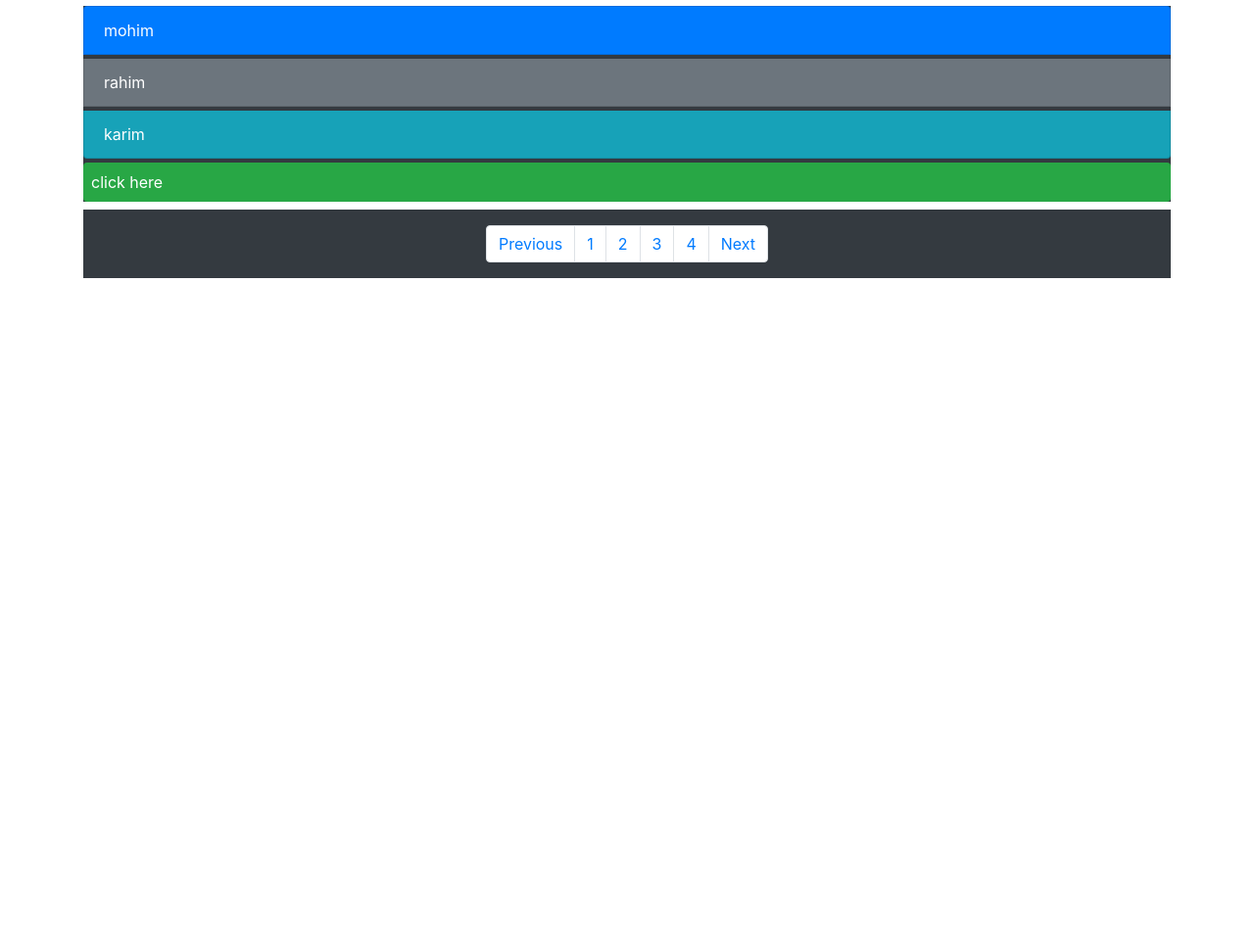
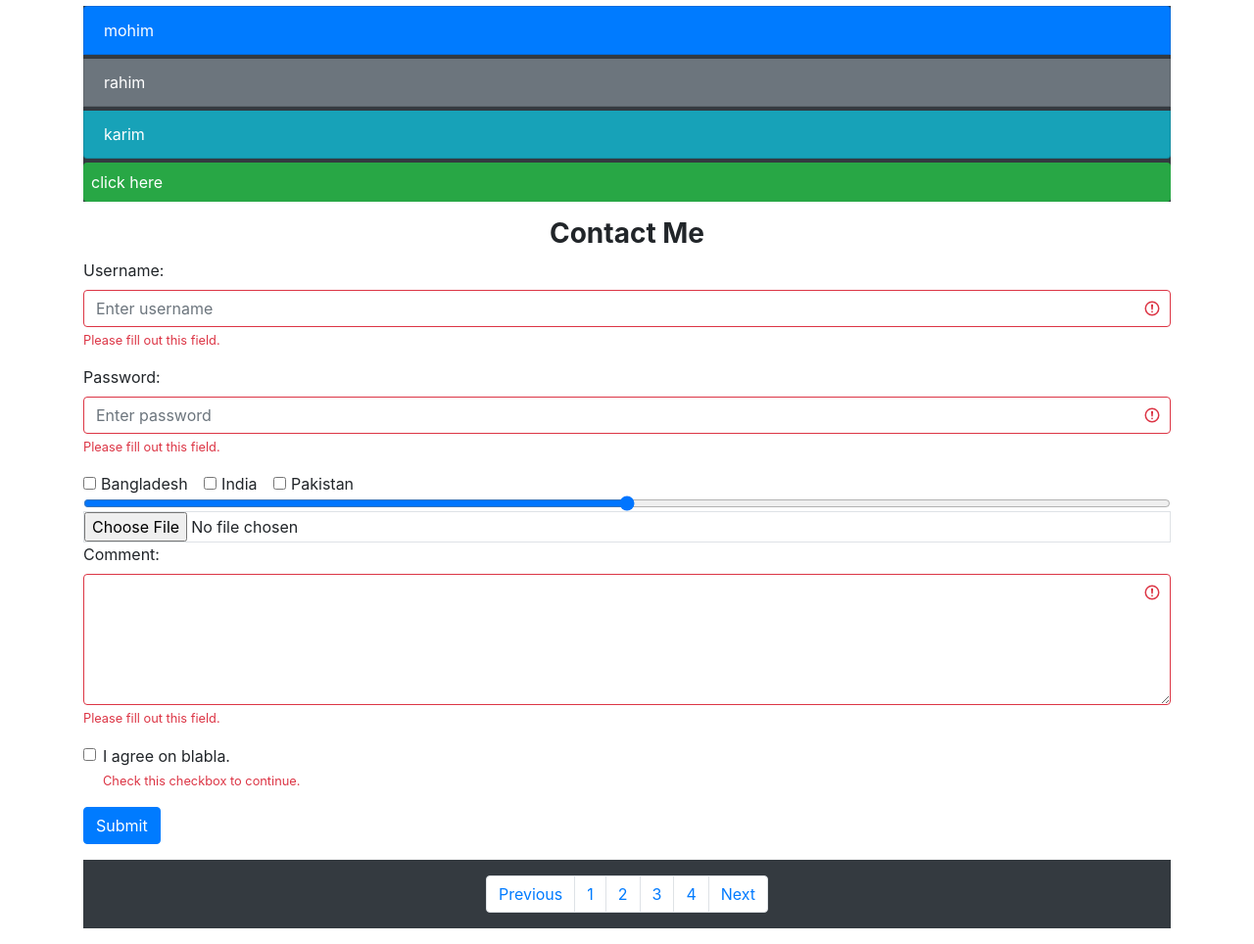
Before and after one commit to mohim-uddin/Bootstrap4-project, a plain HTML site: page index.html in a window 1280 px wide. Shown: the part 2258-3222 px from the top of the page at 98% size. Before the commit the page ends 2558 px from the top, so only its background shows below. Drawn offline with nearby package versions, Linux system fonts and the light colour scheme; files whose address does not match are found by name.

Commit message:
forms input

```diff
--- a/index.html
+++ b/index.html
@@ -266,6 +266,58 @@
 				<a href="#" class="list-group list-group-item-action bg-success text-white p-2 mt-1">click here</a>
 			</div>
 			<!-- End student list section -->
+			<!-- Start contact section -->
+			<div class="contact-section mt-3 mb-3">
+				<div class="title">
+					<h3 class="text-center font-weight-bold">Contact Me</h3>
+				</div>
+				 <form action="/action_page.php" class="was-validated">
+				  <div class="form-group">
+				    <label for="uname">Username:</label>
+				    <input type="text" class="form-control" id="uname" placeholder="Enter username" name="uname" required>
+				    <div class="valid-feedback">Valid.</div>
+				    <div class="invalid-feedback">Please fill out this field.</div>
+				  </div>
+				  <div class="form-group">
+				    <label for="pwd">Password:</label>
+				    <input type="password" class="form-control" id="pwd" placeholder="Enter password" name="pswd" required>
+				    <div class="valid-feedback">Valid.</div>
+				    <div class="invalid-feedback">Please fill out this field.</div>
+				  </div>
+				  <div class="form-check-inline">
+				  	<lable class="form-check-label">
+				  		<input type="checkbox" class="form-check-input">Bangladesh
+				  	</lable>
+				  </div>
+				  <div class="form-check-inline">
+				  	<lable class="form-check-label">
+				  		<input type="checkbox" class="form-check-input">India
+				  	</lable>
+				  </div>
+				  <div class="form-check-inline">
+				  	<lable class="form-check-label">
+				  		<input type="checkbox" class="form-check-input">Pakistan
+				  	</lable>
+				  </div>
+				   <input type="range" class="form-control-range">
+					<input type="file" class="form-control-file border">
+				  <div class="form-group">
+					  <label for="comment" required>Comment:</label>
+					  <textarea class="form-control" rows="5" id="comment" required></textarea>
+					  <div class="valid-feedback">Valid.</div>
+				      <div class="invalid-feedback">Please fill out this field.</div>
+				  </div>
+				  <div class="form-group form-check">
+				    <label class="form-check-label">
+				      <input class="form-check-input" type="checkbox" name="remember" required> I agree on blabla.
+				      <div class="valid-feedback">Valid.</div>
+				      <div class="invalid-feedback">Check this checkbox to continue.</div>
+				    </label>
+				  </div>
+				  <button type="submit" class="btn btn-primary">Submit</button>
+				</form>
+			</div>
+			<!-- End contact Section -->
 		</main>
 		<footer class="bg-dark mt-2">
 			<ul class="pagination p-3 justify-content-center">
```
